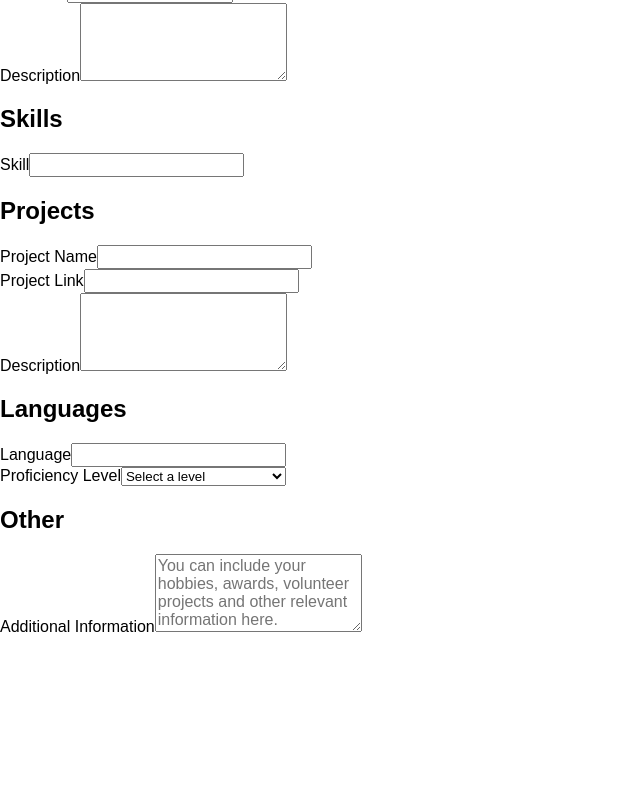
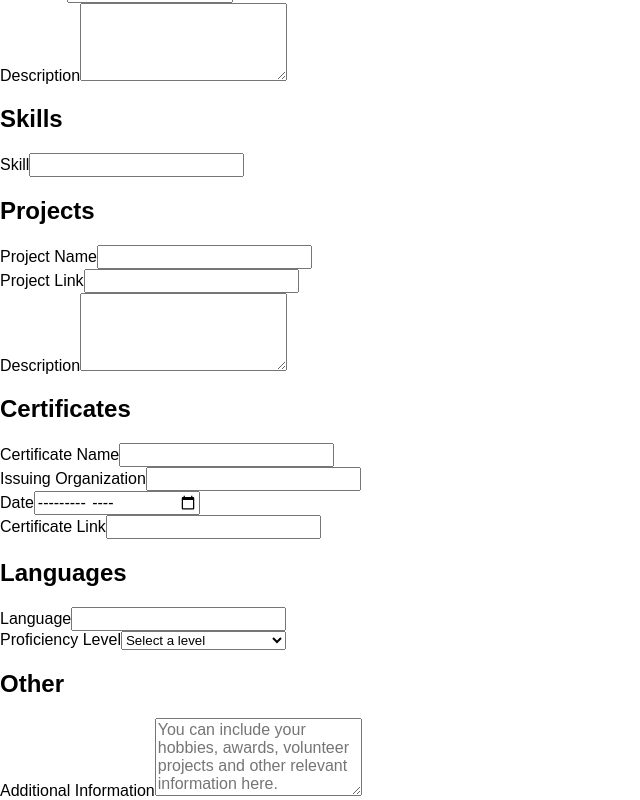
Before and after one commit to canberkg67/cv-app, a React (Vite) app: page / in a window 1280 px wide. Shown: the part 931-1731 px from the top of the page, without its empty margins (0-640 px from the left). Before the commit the page ends 1567 px from the top, so only its background shows below. Built offline with nearby package versions, Linux system fonts and the light colour scheme.

Commit message:
feat: add Certificates Component to Form

```diff
--- /dev/null
+++ b/src/components/Certificates.jsx
@@ -0,0 +1,44 @@
+export default function Certificates() {
+    return (
+        <section className="form-certificates">
+            <h2>Certificates</h2>
+            <div>
+                <label htmlFor="certificateName">Certificate Name</label>
+                <input
+                    type="text"
+                    id="certificateName"
+                    name="certificateName"
+                />
+            </div>
+
+            <div>
+                <label htmlFor="issuingOrganization">
+                    Issuing Organization
+                </label>
+                <input
+                    type="text"
+                    id="issuingOrganization"
+                    name="issuingOrganization"
+                />
+            </div>
+
+            <div>
+                <label htmlFor="certificateDate">Date</label>
+                <input
+                    type="month"
+                    id="certificateDate"
+                    name="certificateDate"
+                />
+            </div>
+
+            <div>
+                <label htmlFor="certificateLink">Certificate Link</label>
+                <input
+                    type="url"
+                    id="certificateLink"
+                    name="certificateLink"
+                />
+            </div>
+        </section>
+    );
+}
--- a/src/components/Form.jsx
+++ b/src/components/Form.jsx
@@ -3,6 +3,7 @@ import PersonalInfo from "./PersonalInfo";
 import Experience from "./Experience";
 import Skills from "./Skills";
 import Projects from "./Projects";
+import Certificates from "./Certificates";
 import Languages from "./Languages";
 import Other from "./Other";
 
@@ -14,6 +15,7 @@ export default function Form() {
             <Experience />
             <Skills />
             <Projects />
+            <Certificates />
             <Languages />
             <Other />
         </section>
```
